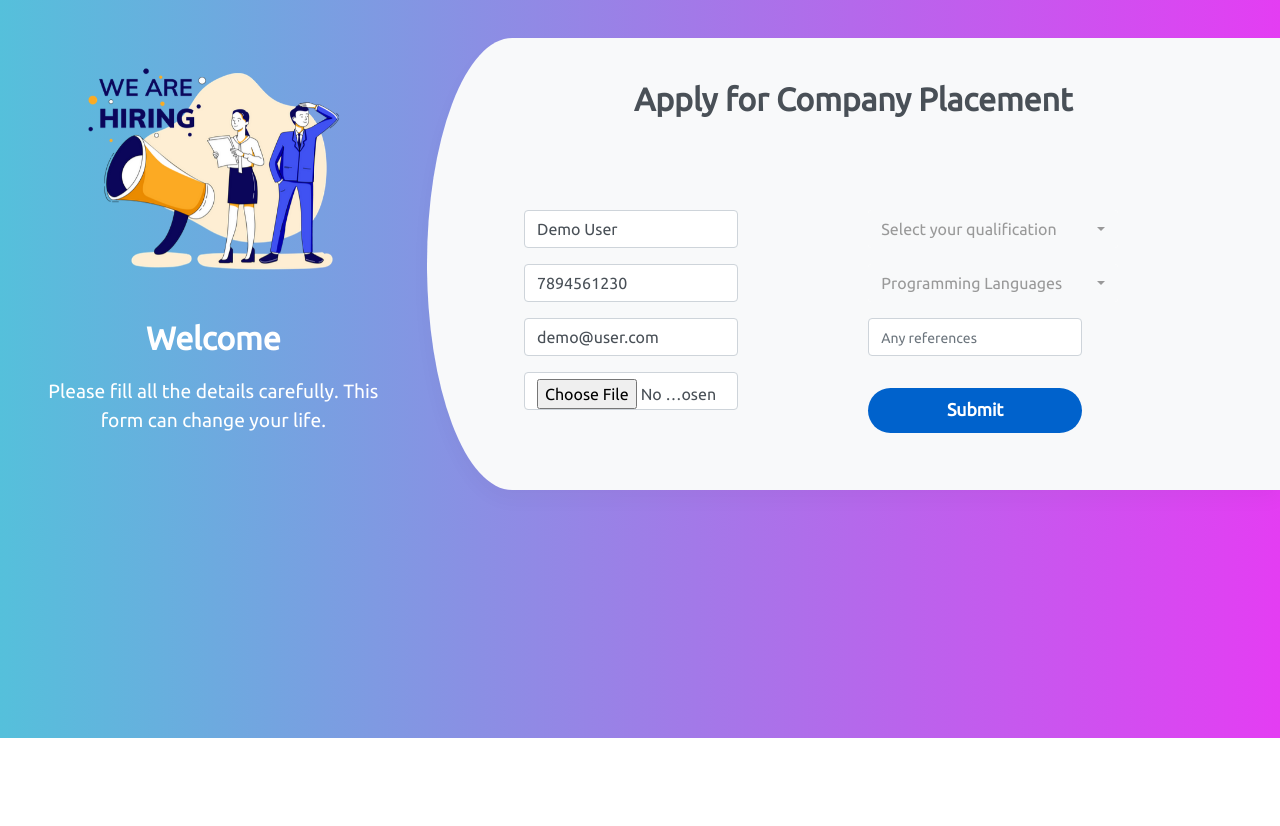
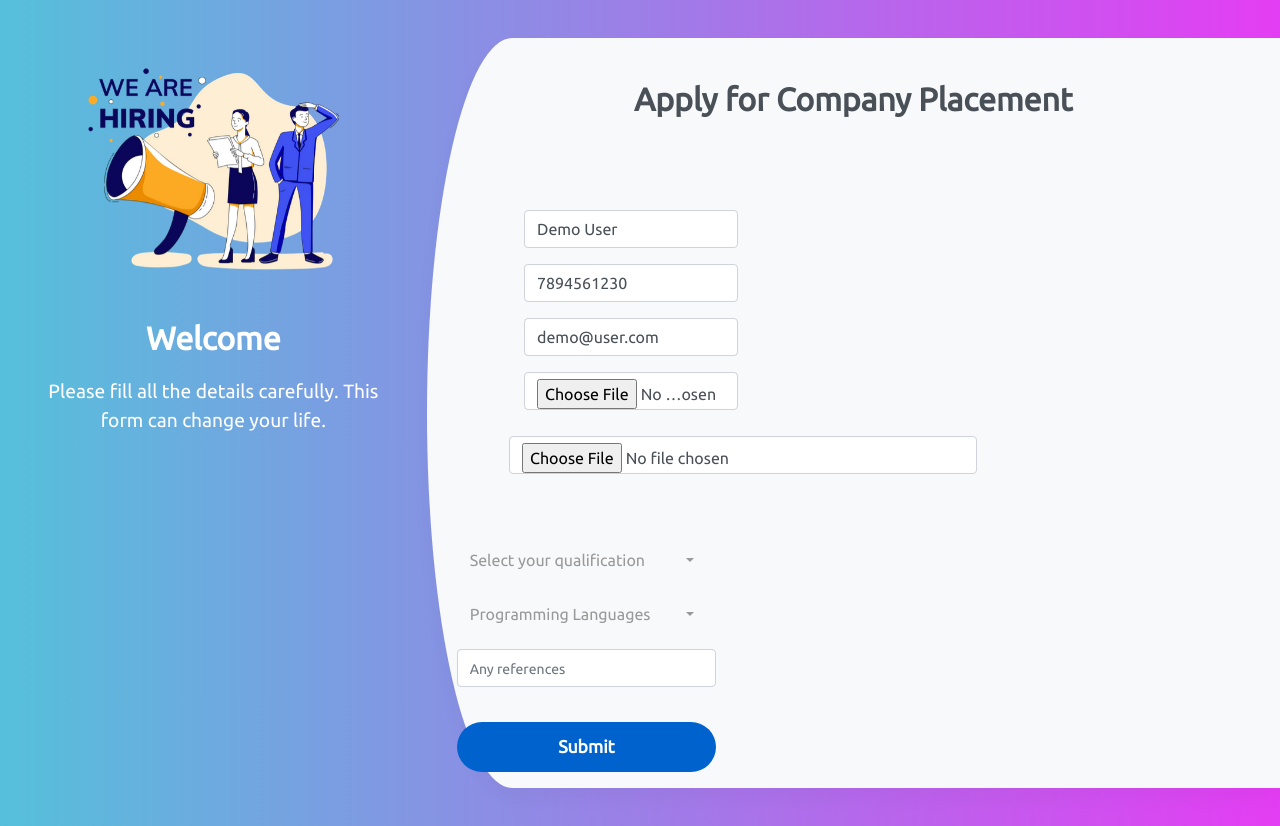
Before and after one commit to Zion-art802/Wealth, a PHP site: page /application.php in a window 1280 px wide. Shown: the part 62-888 px from the top of the page. Before the commit the page ends 800 px from the top, so only its background shows below. Run offline with PHP 8.4, Linux system fonts and the light colour scheme; a user stored in the database is signed in; some libraries are stand-ins or nearby versions.

Commit message:
Update application.php

```diff
--- a/Job-Application-Portal/application.php
+++ b/Job-Application-Portal/application.php
@@ -101,20 +101,25 @@ $email = isset($_SESSION['email']) ? $_SESSION['email'] : '';
                                     }
                                 }
                             ?>
-                            <div class="row register-form">
+                                                        <div class="row register-form">
                                 <div class="col-md-6">
                                     <div class="form-group">
-                                        <input type="text" class="form-control" id="contact-name" placeholder="Enter your name" name="name" value="<?php echo $_SESSION['username']; ?>" required onkeyup="validateName()">
+                                    <input type="text" class="form-control" id="contact-name" placeholder="Enter your name" name="name" value="<?php echo isset($_SESSION['username']) ? $_SESSION['username'] : ''; ?>" required onkeyup="validateName()">
                                         <span id="name-error"></span>
                                     </div>
                                     <div class="form-group">
-                                        <input type="tel" class="form-control" id="contact-phone" placeholder="Enter phone number" name="phone" value="<?php echo $_SESSION['uphone']; ?>" required onkeyup="validatePhone()">
+                                    <input type="tel" class="form-control" id="contact-phone" placeholder="Enter phone number" name="phone" value="<?php echo isset($_SESSION['uphone']) ? $_SESSION['uphone'] : ''; ?>" required onkeyup="validatePhone()">
                                         <span id="phone-error"></span>
                                     </div>
                                     <div class="form-group">
-                                        <input type="email" class="form-control" id="contact-email" placeholder="Enter your email" name="email" value="<?php echo $_SESSION['email']; ?>" required onkeyup="validateEmail()">
+                                    <input type="email" class="form-control" id="contact-email" placeholder="Enter your email" name="email" value="<?php echo isset($_SESSION['email']) ? $_SESSION['email'] : ''; ?>" required onkeyup="validateEmail()">
                                         <span id="email-error"></span>
                                     </div>
+                                    <div class="form-group">
+                                        <input type="file" name="pdf_file" class="form-control" accept=".pdf" title=" Upload CV" required/>
+                                        <input type="hidden" name="MAX_FILE_SIZE" value="Upload"/>
+                                    </div>
+                                </div>
                                     <div class="form-group">
                                         <input type="file" name="pdf_file" class="form-control" accept=".pdf" title=" Upload CV" required/>
                                         <input type="hidden" name="MAX_FILE_SIZE" value="Upload"/>
```
